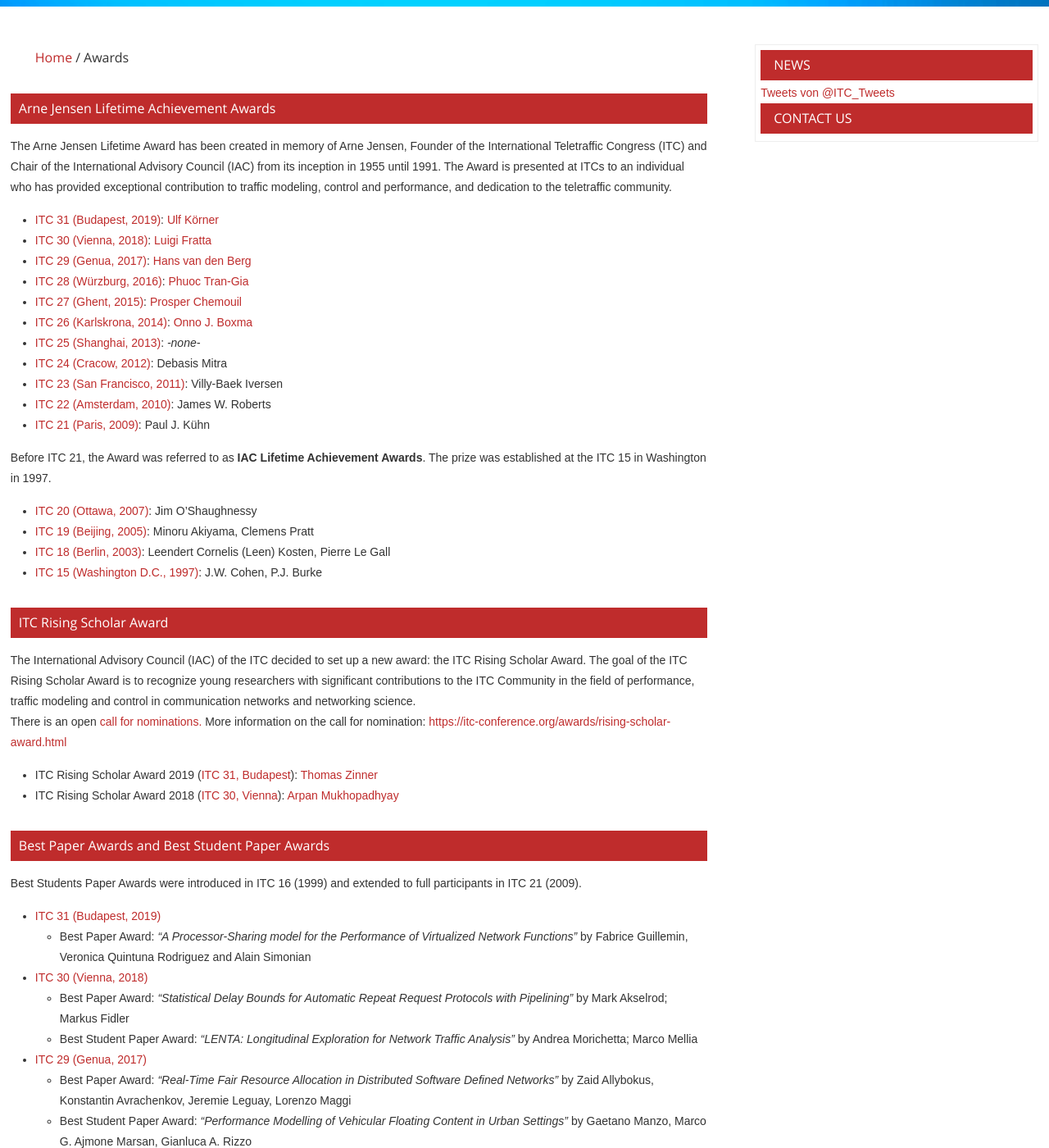
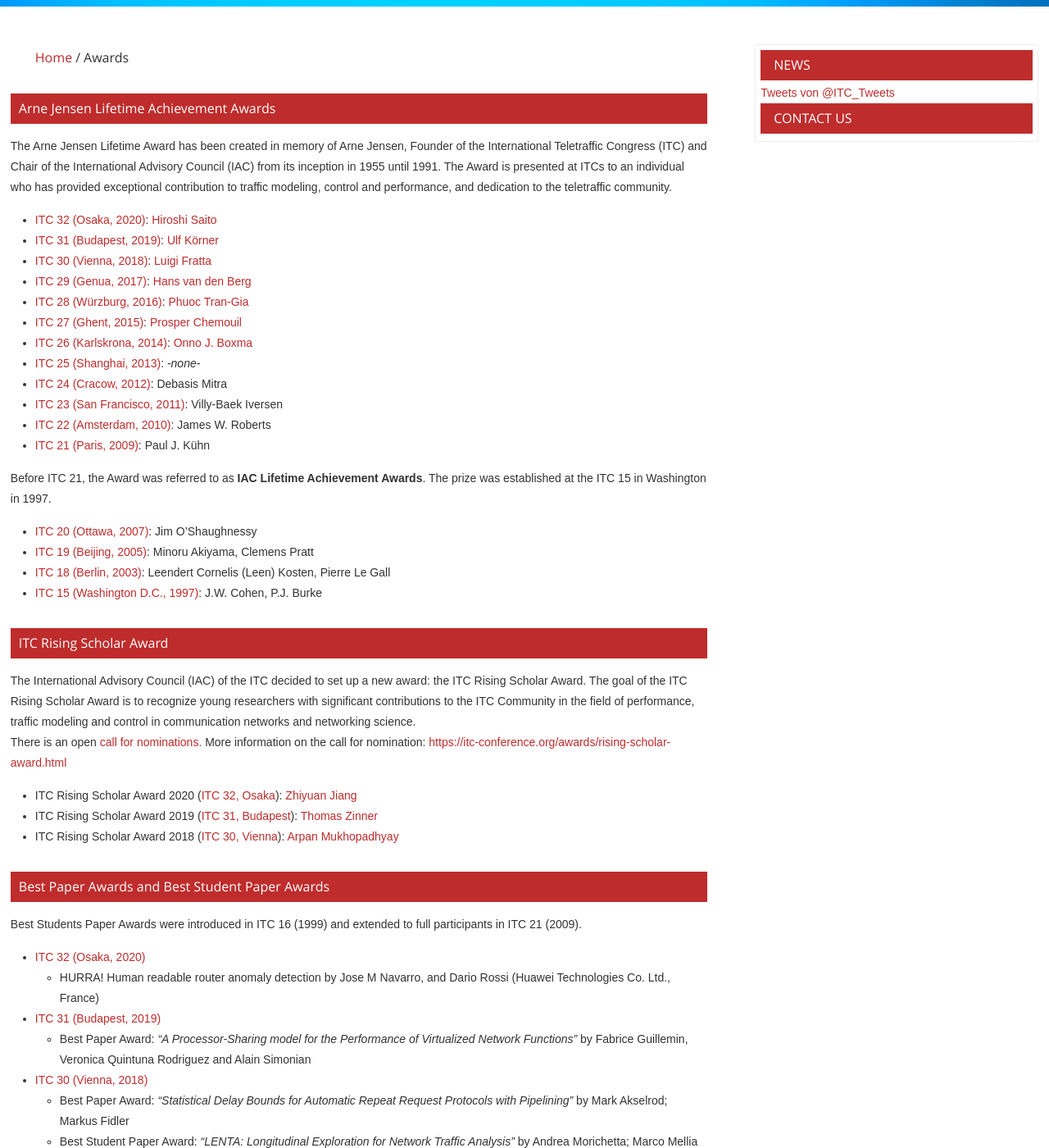
Before and after one commit to lsinfo3/itc-conference, a Jekyll site: the page built from awards.md, in a window 1280 px wide and 1400 px high, scrolled down 532 px. Shown: the whole window at 82% size. Built offline with Jekyll 4.4.1, drawn with Linux system fonts in a browser that asks for light colours; comment, search, counter and statistics services are not loaded.

Commit message:
Added awards for ITC32

```diff
--- a/awards.md
+++ b/awards.md
@@ -7,6 +7,7 @@ menu-index: 6
 ## Arne Jensen Lifetime Achievement Awards
 The Arne Jensen Lifetime Award has been created in memory of Arne Jensen, Founder of the International Teletraffic Congress (ITC) and Chair of the International Advisory Council (IAC) from its inception in 1955 until 1991. The Award is presented at ITCs to an individual who has provided exceptional contribution to traffic modeling, control and performance, and dedication to the teletraffic community.
 
+* [ITC 32 (Osaka, 2020)](congresses/itc032.html): [Hiroshi Saito](bio/hiroshi-saito.html)
 * [ITC 31 (Budapest, 2019)](congresses/itc031.html): [Ulf Körner](bio/ulf-korner.html)
 * [ITC 30 (Vienna, 2018)](congresses/itc030.html): [Luigi Fratta](bio/luigi-fratta.html)
 * [ITC 29 (Genua, 2017)](congresses/itc029.html): [Hans van den Berg](bio/hans-van-den-berg.html)
@@ -31,13 +32,16 @@ Before ITC 21, the Award was referred to as **IAC Lifetime Achievement Awards**.
 The International Advisory Council (IAC) of the ITC decided to set up a new award: the ITC Rising Scholar Award. The goal of the ITC Rising Scholar Award is to recognize young researchers with significant contributions to the ITC Community in the field of performance, traffic modeling and control in communication networks and networking science.<br/>
 There is an open [call for nominations.](awards/rising-scholar-award.html) More information on the call for nomination: [{{ site.domain }}/awards/rising-scholar-award.html](awards/rising-scholar-award.html)
 
+* ITC Rising Scholar Award 2020 ([ITC 32, Osaka](congresses/itc032.html)): [Zhiyuan Jiang](bio/zhiyuan-jiang.html)
 * ITC Rising Scholar Award 2019 ([ITC 31, Budapest](congresses/itc031.html)): [Thomas Zinner](bio/thomas-zinner.html)
 * ITC Rising Scholar Award 2018 ([ITC 30, Vienna](congresses/itc030.html)): [Arpan Mukhopadhyay](bio/arpan-mukhopadhyay.html)
-
 
 ## Best Paper Awards and Best Student Paper Awards
 
 Best Students Paper Awards were introduced in ITC 16 (1999) and extended to full participants in ITC 21 (2009).
+
+* [ITC 32 (Osaka, 2020)](congresses/itc032.html)
+    * HURRA! Human readable router anomaly detection by Jose M Navarro, and Dario Rossi (Huawei Technologies Co. Ltd., France)
 
 * [ITC 31 (Budapest, 2019)](congresses/itc031.html)
     * Best Paper Award: _"A Processor-Sharing model for the Performance of Virtualized Network Functions"_ by Fabrice Guillemin, Veronica Quintuna Rodriguez and Alain Simonian
```
Also changed, not shown: bio/hiroshi-saito.md (added, +13 -0 lines), bio/zhiyuan-jiang.md (added, +15 -0 lines), assets/Persistent/ZhiyuanJiang.jpg (added), assets/Persistent/saito.jpg (added).
